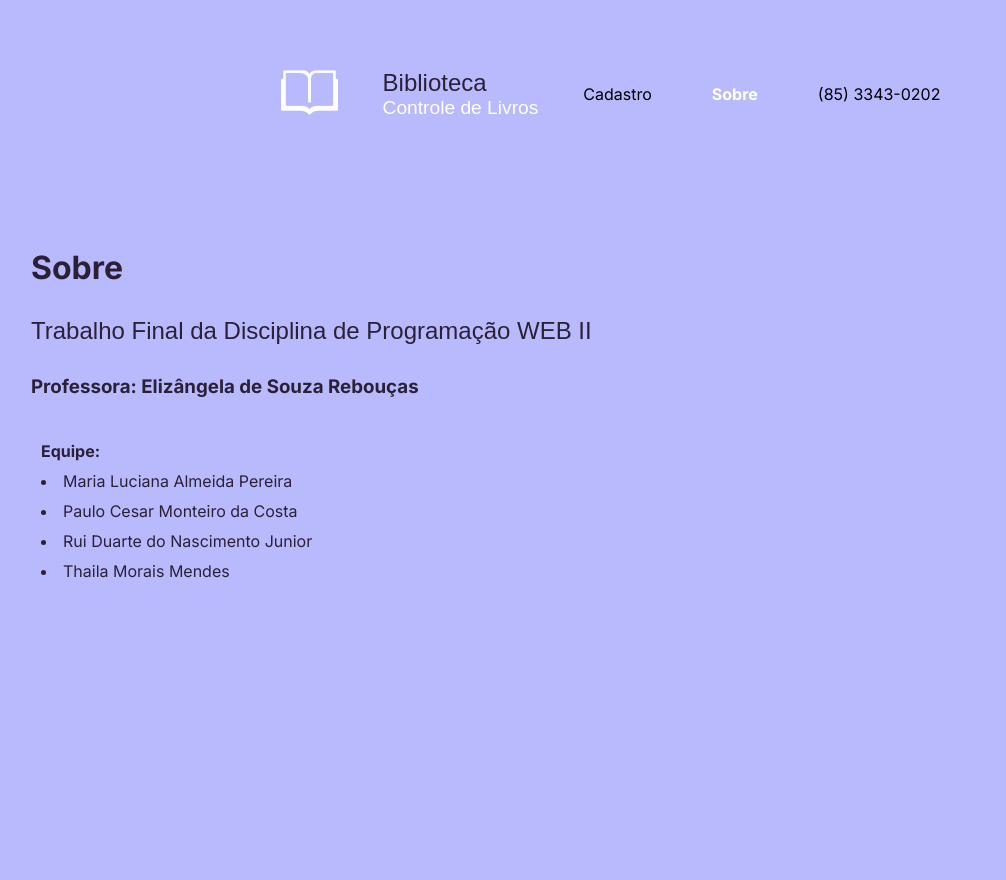
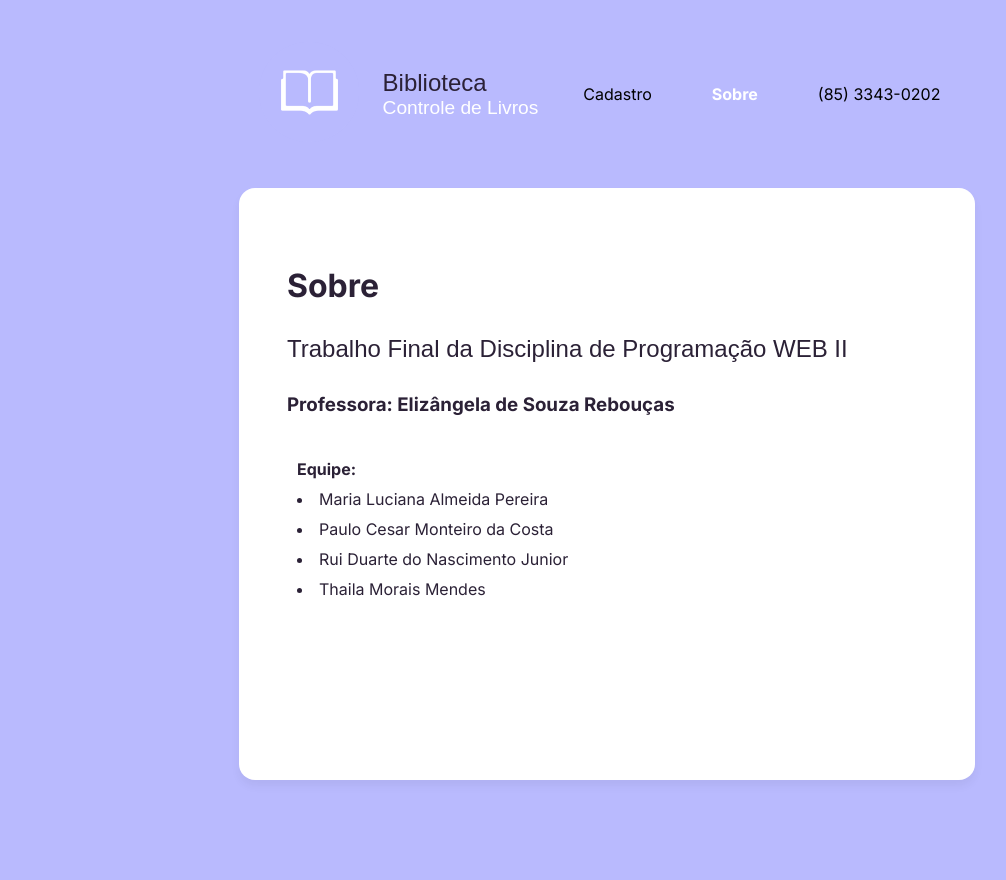
Before and after one commit to mlucianaap/biblioteca-pwii, a Node server app: page /sobre in a window 1280 px wide. Shown: the whole page, without its empty margins (33-1039 px from the left). Run offline with Node 20, Linux system fonts and the light colour scheme; some libraries are stand-ins or nearby versions; some web fonts are replaced.

Commit message:
Modificando tela de sobre

```diff
--- a/public/css/style.css
+++ b/public/css/style.css
@@ -215,8 +215,7 @@ th {
 }
 
 .about {
-    margin: 30px 20px 20px 20px;
-    width: 90%;
+    margin: 0px 20px 20px 20px;
     height: 100%;
 }
 
--- a/views/about.handlebars
+++ b/views/about.handlebars
@@ -17,7 +17,7 @@
 	</ul>
 </nav>
 
-<div class = "about">
+<div class = "about container">
     <h1>Sobre</h1>
 
     <h2>Trabalho Final da Disciplina de Programação WEB II</h2>
```
